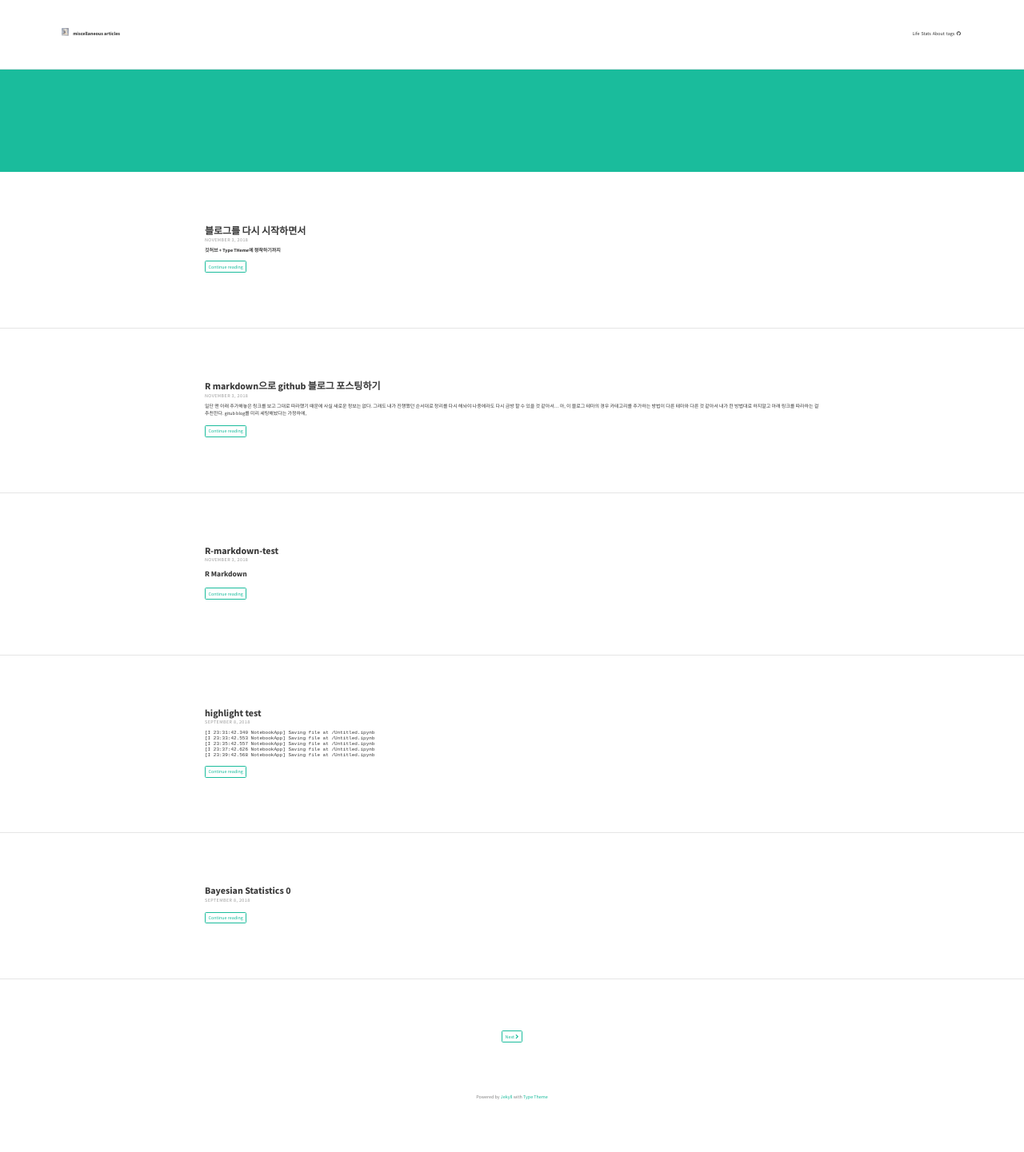
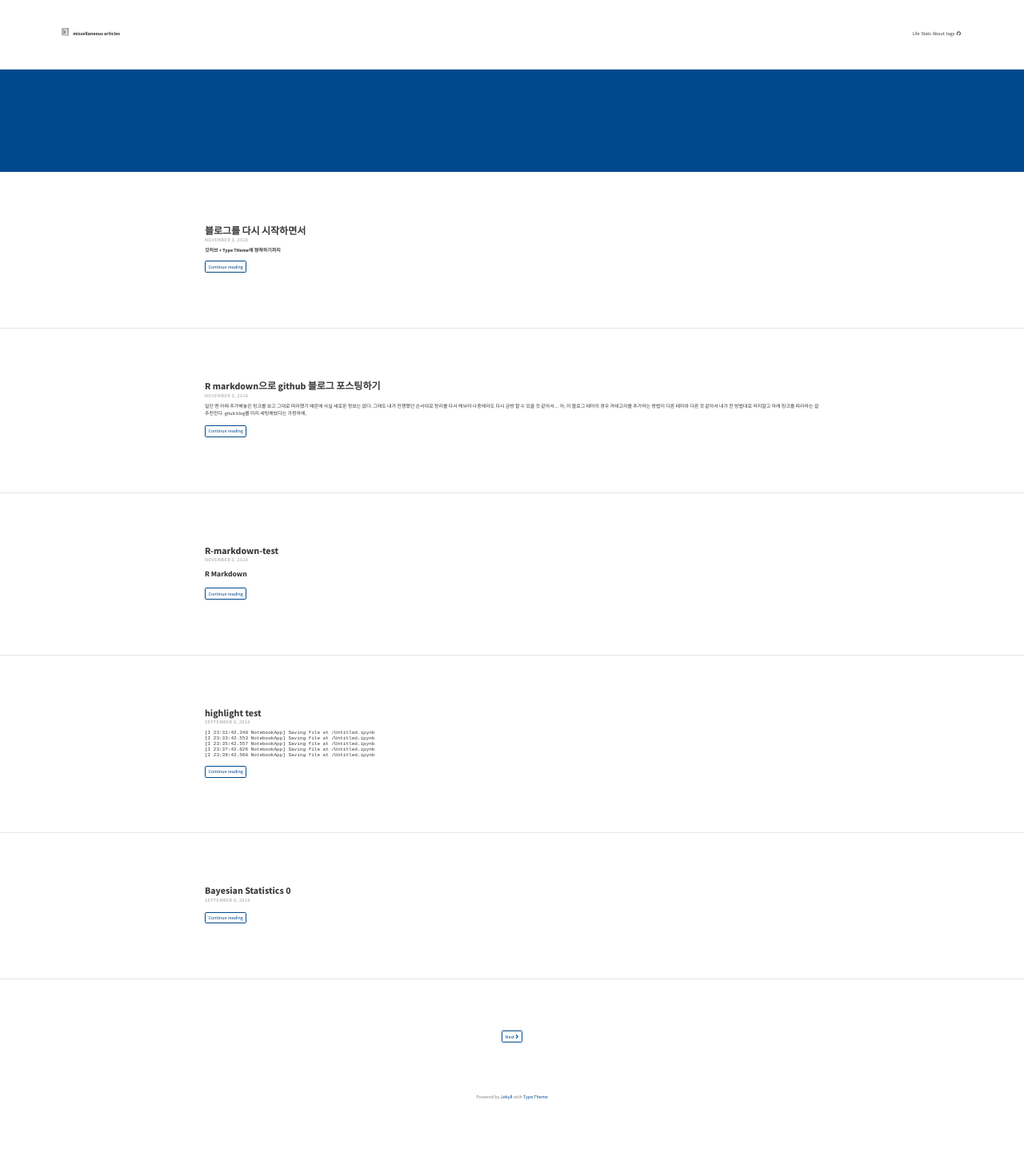
Before and after one commit to DasomKang/dasomkang.github.io, a Jekyll site: the page built from index.html, in a window 1280 px wide. Shown: the whole page at 80% size. Built offline with Jekyll 4.4.1, drawn with Linux system fonts in a browser that asks for light colours; the list of posts is cut into pages by our own code.

Commit message:
color changed

```diff
--- a/_sass/base/_variables.scss
+++ b/_sass/base/_variables.scss
@@ -15,7 +15,7 @@ $border-color: rgba(0, 0, 0, 0.1); // rgba recommended if using feature images
 
 // Typography colours
 $text-color: #383838;
-$link-color: #1ABC9C;
+$link-color: #00498c;
 $selection-color: #D4D4D4; // visible when highlighting text
 
 // Tags color
@@ -32,6 +32,6 @@ $feature-image-text-color: #fff;
 $feature-image-size: cover; // options include "cover", "contain", "auto"
 
 // Header description box
-$header-desc-background-color: #1ABC9C;
+$header-desc-background-color: #00498c;
 $header-desc-text-color: #FFF;
 $header-desc-link-color: #02453D;
```
